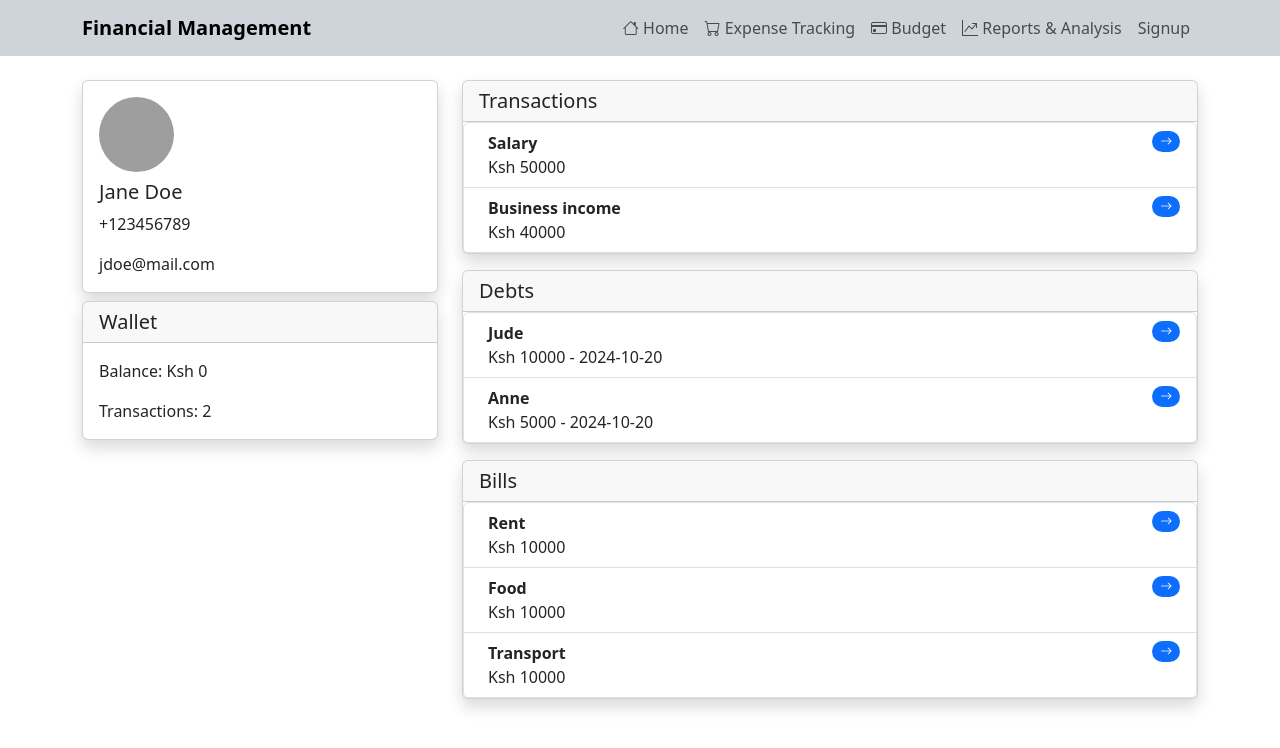
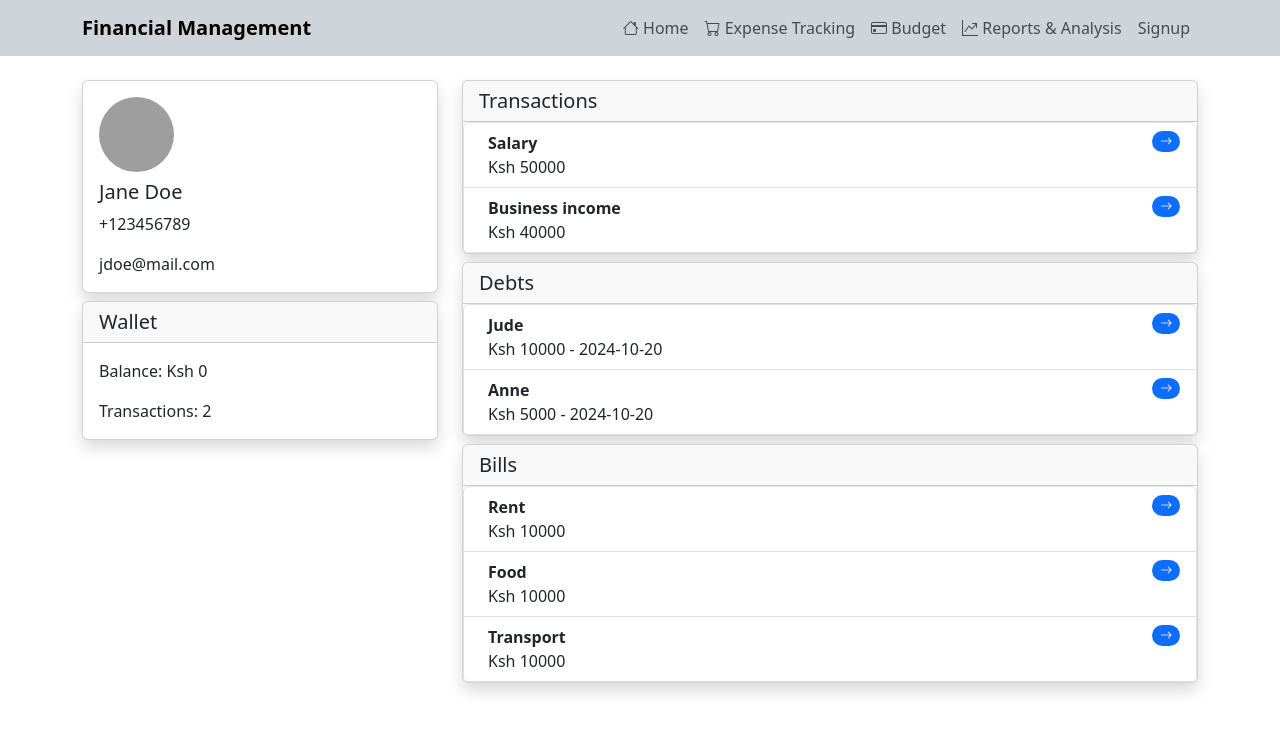
Before and after one commit to JudyOchanda/financial-management, a React (Create React App) app: page / in a window 1280 px wide. Shown: the top 748 px of the page. Built offline with nearby package versions, Linux system fonts and the light colour scheme; grey boxes are pictures that could not be loaded.

Commit message:
complete homepage

```diff
--- a/src/layouts/home/HomeBills.jsx
+++ b/src/layouts/home/HomeBills.jsx
@@ -6,7 +6,7 @@ function HomeBills() {
   const { user } = useUserContext();
   return (
     <>
-      <div className="card shadow mb-3">
+      <div className="card shadow mb-2">
         <h5 className="card-header">Bills</h5>
         <ul className="list-group">
           {user.bills.map((bill) => (
--- a/src/layouts/home/HomeComponents.jsx
+++ b/src/layouts/home/HomeComponents.jsx
@@ -8,7 +8,7 @@ import HomeWallets from "./HomeWallets";
 function HomeComponents() {
   return (
     <>
-      <section>
+      <section className="mb-3">
         <div className="row">
           <div className="col-md-4 col-sm-12">
             <HomeProfile />
--- a/src/layouts/home/HomeDebts.jsx
+++ b/src/layouts/home/HomeDebts.jsx
@@ -6,7 +6,7 @@ function HomeDebts() {
     const { user } = useUserContext();
   return (
     <>
-      <div className="card shadow mb-3">
+      <div className="card shadow mb-2">
         <h5 className="card-header">Debts</h5>
         <ul className="list-group">
           {user.debts.map((debt) => (
--- a/src/layouts/home/HomeTransactions.jsx
+++ b/src/layouts/home/HomeTransactions.jsx
@@ -6,7 +6,7 @@ function HomeTransactions() {
   const { user } = useUserContext();
   return (
     <>
-      <div className="card shadow mb-3">
+      <div className="card shadow mb-2">
         <h5 className="card-header">Transactions</h5>
         <ul className="list-group">
           {user.transactions.map((transaction) => (
--- a/src/layouts/home/HomeWallets.jsx
+++ b/src/layouts/home/HomeWallets.jsx
@@ -4,7 +4,7 @@ import { useUserContext } from "../../authContext";
 function HomeWallets() {
   const { user } = useUserContext();
   return (
-      <div className="card shadow">
+      <div className="card shadow mb-2">
         <h5 className="card-header">Wallet</h5>
         <div className="card-body">
           <p className="card-text">Balance: Ksh {user.accountBalance}</p>
```
